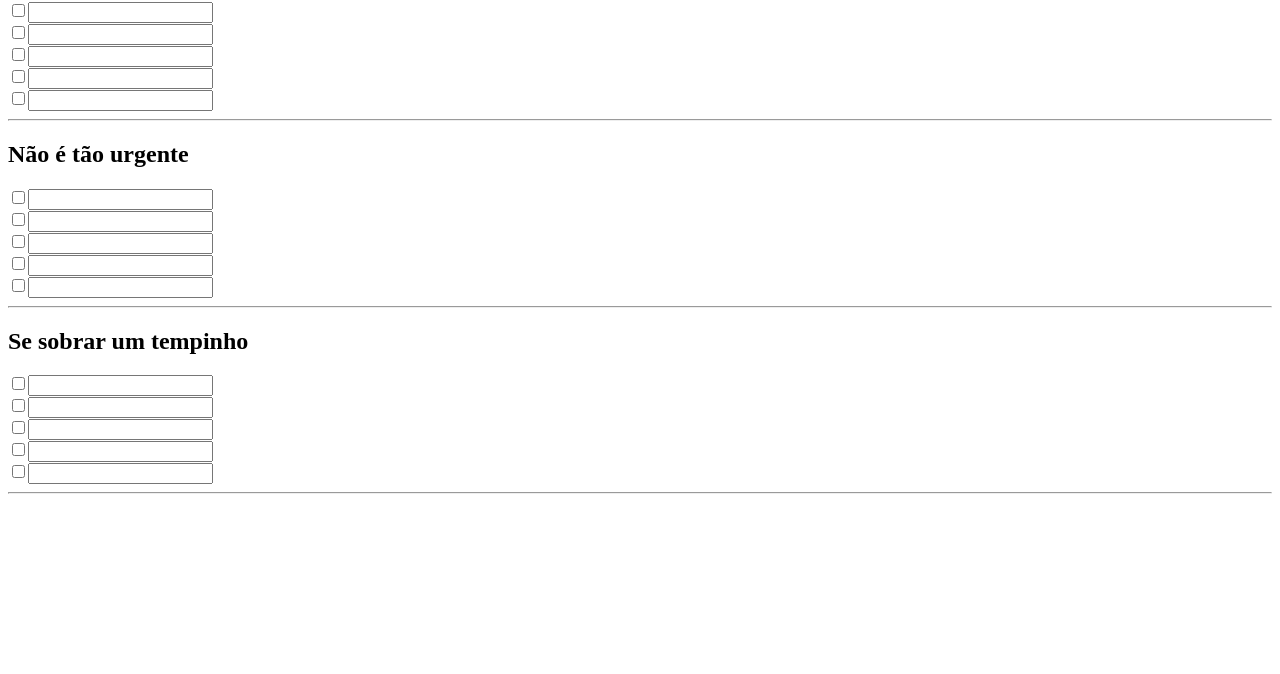
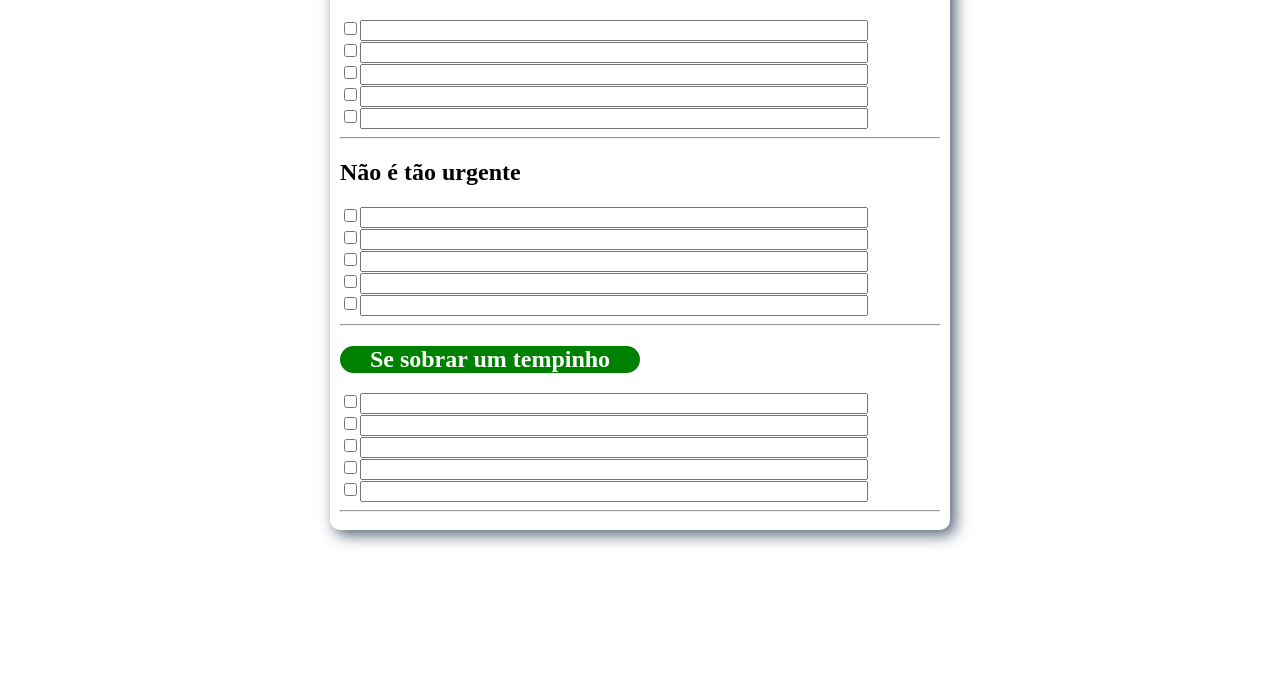
Before and after one commit to PedroLucasDeveloper/Lista-de-Tarefas, a plain HTML site: page index.html in a window 1280 px wide. Shown: the part 126-800 px from the top of the page. Drawn offline with Linux system fonts and the light colour scheme.

Commit message:
Estilizando o form

```diff
--- a/index.html
+++ b/index.html
@@ -5,6 +5,7 @@
     <meta http-equiv="X-UA-Compatible" content="IE=edge">
     <meta name="viewport" content="width=device-width, initial-scale=1.0">
     <link rel="shortcut icon" href="Kalangozilla-Skrynium-Black-Naruto.ico" type="image/x-icon">
+    <link rel="stylesheet" href="style.css">
     <title>Lista de tarefas</title>
 </head>
 <body>
@@ -12,26 +13,26 @@
     <form>
         <h1>Lista de tarefas</h1>
 
-            <h2>É urgente</h2>
-        <input type="checkbox" name="checkbox1"><input type="text" name="text1"><br>
-        <input type="checkbox" name="checkbox2"><input type="text" name="text2"><br>
-        <input type="checkbox" name="checkbox3"><input type="text" name="text3"><br>
-        <input type="checkbox" name="checkbox4"><input type="text" name="text4"><br>
-        <input type="checkbox" name="checkbox5"><input type="text" name="text5"><br>
+            <h2 class="avancado">É urgente</h2>
+        <input type="checkbox" name="checkbox1"><input class="input" type="text" name="text1"><br>
+        <input type="checkbox" name="checkbox2"><input class="input" type="text" name="text2"><br>
+        <input type="checkbox" name="checkbox3"><input class="input" type="text" name="text3"><br>
+        <input type="checkbox" name="checkbox4"><input class="input" type="text" name="text4"><br>
+        <input type="checkbox" name="checkbox5"><input class="input" type="text" name="text5"><br>
 <hr>
-             <h2>Não é tão urgente</h2>
-        <input type="checkbox" name="checkbox6"><input type="text" name="text6"><br>
-        <input type="checkbox" name="checkbox7"><input type="text" name="text7"><br>
-        <input type="checkbox" name="checkbox8"><input type="text" name="text8"><br>
-        <input type="checkbox" name="checkbox9"><input type="text" name="text9"><br>
-        <input type="checkbox" name="checkbox10"><input type="text" name="text10"><br>
+             <h2 class="intermediario">Não é tão urgente</h2>
+        <input type="checkbox" name="checkbox6"><input class="input" type="text" name="text6"><br>
+        <input type="checkbox" name="checkbox7"><input class="input" type="text" name="text7"><br>
+        <input type="checkbox" name="checkbox8"><input class="input" type="text" name="text8"><br>
+        <input type="checkbox" name="checkbox9"><input class="input" type="text" name="text9"><br>
+        <input type="checkbox" name="checkbox10"><input class="input" type="text" name="text10"><br>
 <hr>
-             <h2>Se sobrar um tempinho</h2>
-        <input type="checkbox" name="checkbox6"><input type="text" name="text6"><br>
-        <input type="checkbox" name="checkbox7"><input type="text" name="text7"><br>
-        <input type="checkbox" name="checkbox8"><input type="text" name="text8"><br>
-        <input type="checkbox" name="checkbox9"><input type="text" name="text9"><br>
-        <input type="checkbox" name="checkbox10"><input type="text" name="text10"><br>
+             <h2 class="basico">Se sobrar um tempinho</h2>
+        <input type="checkbox" name="checkbox6"><input class="input" type="text" name="text6"><br>
+        <input type="checkbox" name="checkbox7"><input class="input" type="text" name="text7"><br>
+        <input type="checkbox" name="checkbox8"><input class="input" type="text" name="text8"><br>
+        <input type="checkbox" name="checkbox9"><input class="input" type="text" name="text9"><br>
+        <input type="checkbox" name="checkbox10"><input class="input" type="text" name="text10"><br>
 <hr>
 
     </form>
--- a/style.css
+++ b/style.css
@@ -0,0 +1,22 @@
+@charset "UTF-8";
+main{
+    background-color: white;
+    width: 600px;
+    padding: 10px;
+    box-shadow: 5px 5px 15px #112744bc;
+    margin: auto;
+    border-radius: 10px;
+}
+.input{
+   width: 500px;
+}
+h2{
+    align-items: center;
+}
+h2.basico{
+    background-color: green;
+    color: white;
+    border-radius: 20px;
+    width: 300px;
+    text-align: center;
+}
```
